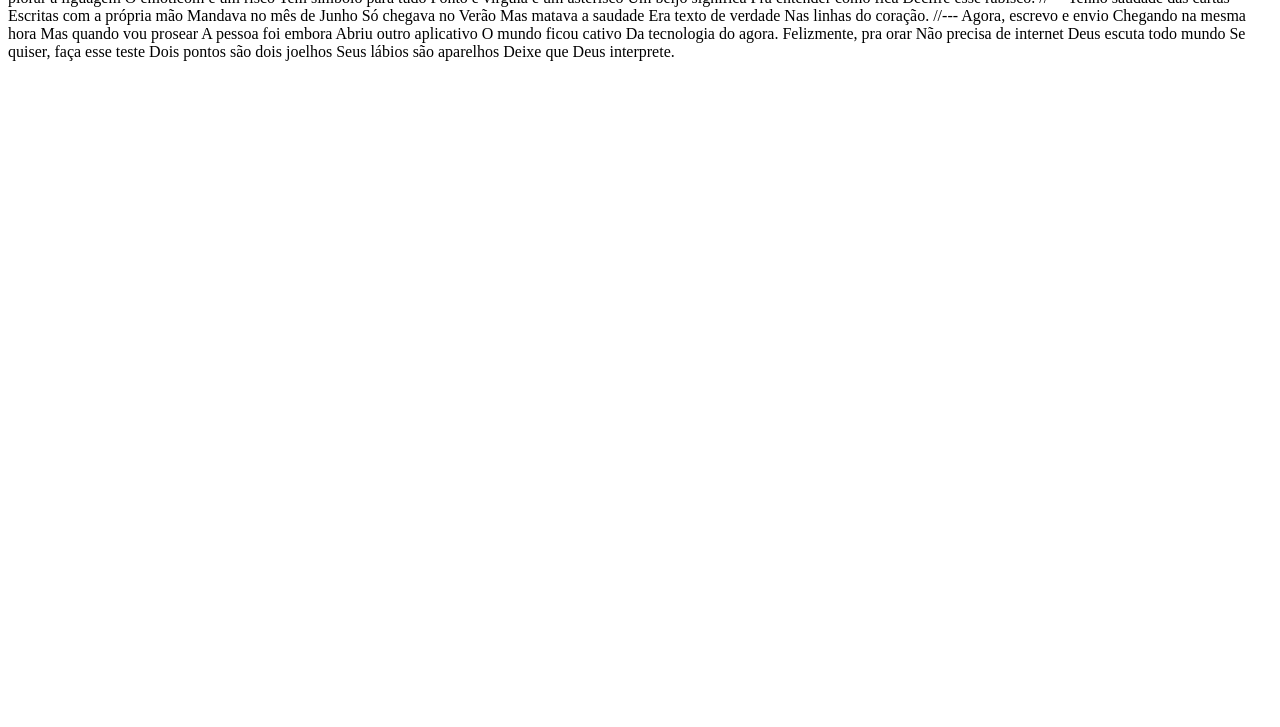
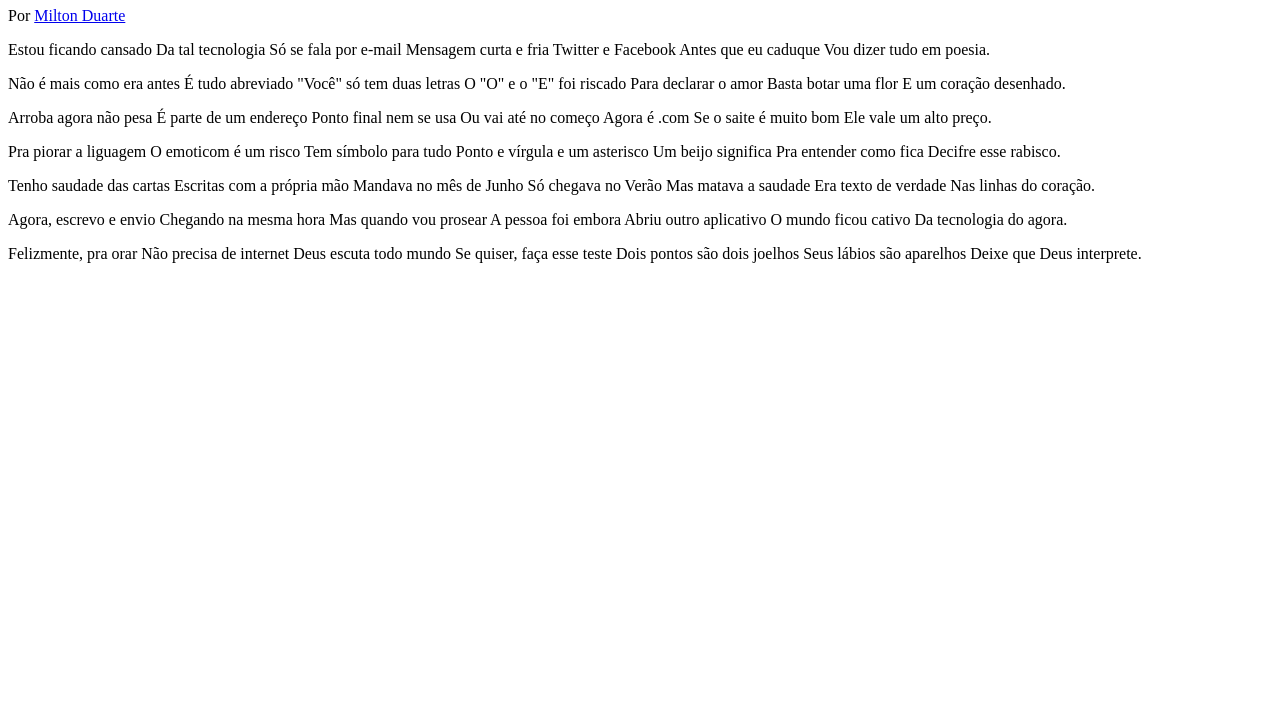
Before and after one commit to SONNY-BR/Teste-Parallax, a plain HTML site: page index.html in a window 1280 px wide. Shown: the part 73-800 px from the top of the page. Drawn offline with Linux system fonts and the light colour scheme.

Commit message:
Arrumando o conteudo de forma semantica

```diff
--- a/index.html
+++ b/index.html
@@ -6,10 +6,13 @@
     <title>Cordel</title>
 </head>
 <body>
-    Cordel Moderno
-Por Milton Duarte
-[SITE: https://www.recantodasletras.com.br/poesias/3186743]
+    <header>
+        <h1>Cordel Moderno</h1>
+        Por <a href="https://www.recantodasletras.com.br/poesias/3186743">Milton Duarte</a>
+    </header>
 
+    <article>
+        <p>
             Estou ficando cansado
             Da tal tecnologia
             Só se fala por e-mail
@@ -17,9 +20,12 @@ Mensagem curta e fria
             Twitter e Facebook
             Antes que eu caduque
             Vou dizer tudo em poesia.
+        </p>
+    </article>
 
-//---
 
+    <article>
+        <p>
             Não é mais como era antes
             É tudo abreviado
             "Você" só tem duas letras
@@ -27,9 +33,11 @@ O "O" e o "E" foi riscado
             Para declarar o amor
             Basta botar uma flor
             E um coração desenhado.
+        </p>
+    </article>
 
-//---
-
+    <article>
+        <p>
             Arroba agora não pesa
             É parte de um endereço
             Ponto final nem se usa
@@ -37,7 +45,11 @@ Ou vai até no começo
             Agora é .com
             Se o saite é muito bom
             Ele vale um alto preço.
+        </p>
+    </article>
 
+    <article>
+        <p>
             Pra piorar a liguagem
             O emoticom é um risco
             Tem símbolo para tudo
@@ -45,9 +57,11 @@ Ponto e vírgula e um asterisco
             Um beijo significa
             Pra entender como fica
             Decifre esse rabisco.
+        </p>
+    </article>
 
-//---
-
+    <article>
+        <p>
             Tenho saudade das cartas
             Escritas com a própria mão
             Mandava no mês de Junho
@@ -55,9 +69,11 @@ Só chegava no Verão
             Mas matava a saudade
             Era texto de verdade
             Nas linhas do coração.
+        </p>
+    </article>
 
-//---
-
+    <article>
+        <p>
             Agora, escrevo e envio
             Chegando na mesma hora
             Mas quando vou prosear
@@ -65,7 +81,11 @@ A pessoa foi embora
             Abriu outro aplicativo
             O mundo ficou cativo
             Da tecnologia do agora.
+        </p>
+    </article>
 
+    <article>
+        <p>
             Felizmente, pra orar
             Não precisa de internet
             Deus escuta todo mundo
@@ -73,5 +93,7 @@ Se quiser, faça esse teste
             Dois pontos são dois joelhos
             Seus lábios são aparelhos
             Deixe que Deus interprete.
+        </p>
+    </article>
 </body>
 </html>
```
Lines whose indentation alone changed are shown as unchanged.
